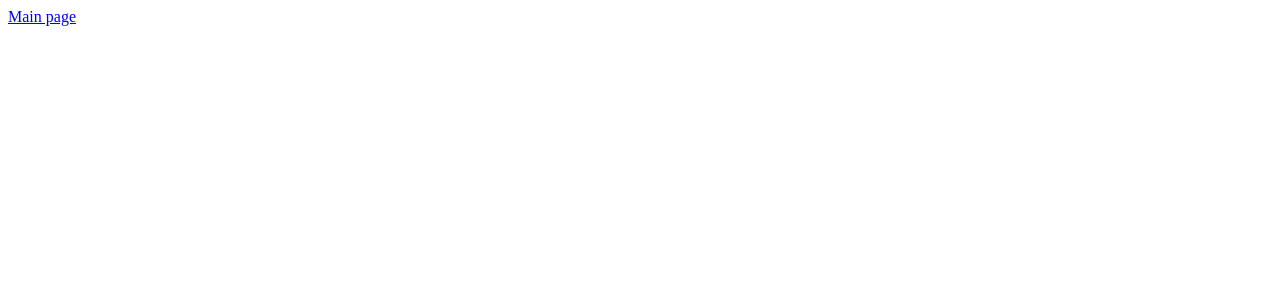
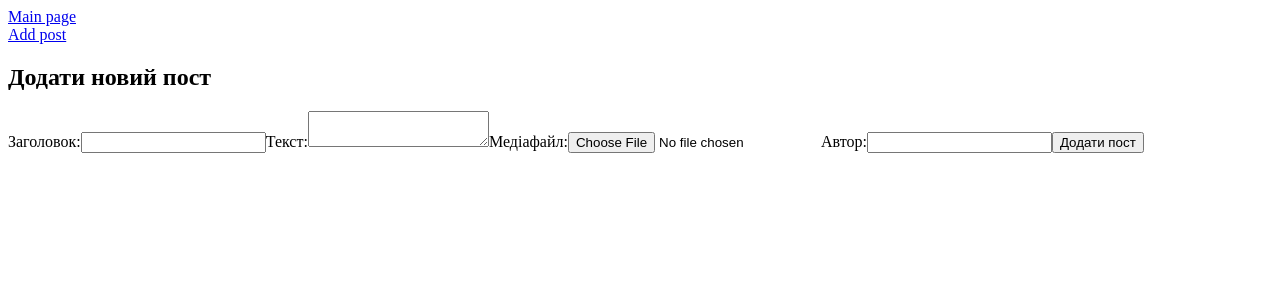
Before and after one commit to serhii93git/blog_proj, a Vue app: page /add in a window 1280 px wide. Before the commit this address had no page. Shown: the top 300 px of the page. Built offline with nearby package versions, Linux system fonts and the light colour scheme.

Commit message:
add PostAdd component

```diff
--- a/src/App.vue
+++ b/src/App.vue
@@ -2,6 +2,9 @@
   <div id="app">
     <nav>
       <router-link to="/">Main page</router-link>
+      <br>
+      <router-link :to="`/add/`">Add post</router-link>
+
     </nav>
     <router-view></router-view>
   </div>
--- /dev/null
+++ b/src/components/PostAdd.vue
@@ -0,0 +1,63 @@
+<template>
+    <div>
+      <h2>Додати новий пост</h2>
+      <form @submit.prevent="addPost">
+        <label for="title">Заголовок:</label>
+        <input type="text" id="title" v-model="post.title" required>
+        <label for="text">Текст:</label>
+        <textarea id="text" v-model="post.text" required></textarea>
+        <label for="media">Медіафайл:</label>
+        <input type="file" id="media" @change="handleFileChange" accept="image/*">
+        <label for="author">Автор:</label>
+        <input type="text" id="author" v-model="post.author" required>
+        <button type="submit">Додати пост</button>
+      </form>
+    </div>
+  </template>
+
+  <script>
+  export default {
+    data() {
+      return {
+        post: {
+          title: '',
+          text: '',
+          media: null,
+          author: ''
+        },
+      };
+    },
+    methods: {
+      async addPost() {
+        const formData = new FormData();
+        formData.append('title', this.post.title);
+        formData.append('text', this.post.text);
+        formData.append('author', this.post.author);
+
+        // Додаємо медіафайл тільки якщо він існує
+        if (this.post.media) {
+          formData.append('media', this.post.media);
+        }
+
+        try {
+          const response = await fetch('http://localhost:8000/api/posts/', {
+            method: 'POST',
+            body: formData,
+          });
+          if (!response.ok) {
+            throw new Error('Failed to add post');
+          }
+          const data = await response.json();
+          console.log('Post added successfully:', data);
+          this.$router.push('/'); // Перенаправлення на головну сторінку
+        } catch (error) {
+          console.error('Error adding post:', error);
+          // Обробка помилок, наприклад, показ помилки користувачеві
+        }
+      },
+      handleFileChange(event) {
+        this.post.media = event.target.files[0];
+      },
+    },
+  };
+  </script>
--- a/src/components/PostsList.vue
+++ b/src/components/PostsList.vue
@@ -33,6 +33,7 @@ export default {
       <h2 class="link">
         <router-link :to="`/post/${post.id}`">{{ post.title }}</router-link>
       </h2>
+
     <div class="content">
       <div class="image">
         <img :src="post.media" style="max-width: 300px;" alt="Зображення">
--- a/src/router/index.js
+++ b/src/router/index.js
@@ -1,6 +1,7 @@
 import { createRouter, createWebHistory } from 'vue-router';
 import PostsList from '../components/PostsList.vue';
-import PostDetail from '../components/PostsDetail.vue'; // Нова сторінка
+import PostDetail from '../components/PostsDetail.vue';
+import PostAdd from'../components/PostAdd.vue';
 
 const routes = [
   {
@@ -13,6 +14,11 @@ const routes = [
     name: 'PostDetail',
     component: PostDetail,
     props:true
+  },
+  {
+    path: '/add',
+    name: 'PostAdd',
+    component: PostAdd
   }
 ];
 
```
Also changed, not shown: src/components/PostsDetail.vue (indentation only).
